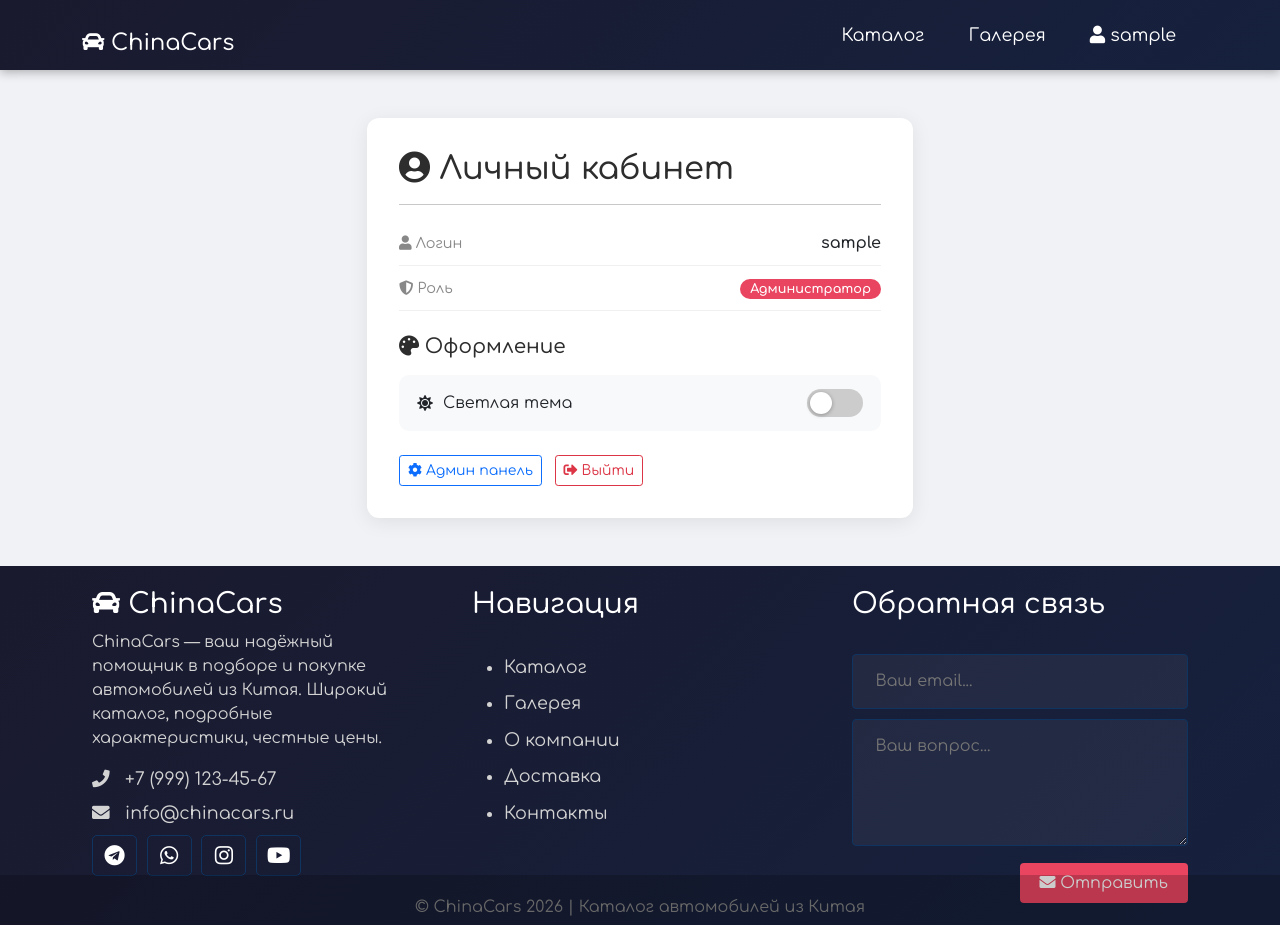
After one commit to kozinak228/new_china_CAR_site_DINAMIC_AND_PHP, a PHP site: page /profile.php in a window 1280 px wide. The commit adds this page. Run offline with PHP 8.4, Linux system fonts and the light colour scheme; the visitor is signed in with stand-in values (Sample User, id 1).

Commit message:
починены комментарии (авто-публикация), добавлен личный кабинет с тёмной темой

```diff
--- a/app/include/header.php
+++ b/app/include/header.php
@@ -21,6 +21,8 @@
                                 <?php if ($_SESSION['admin']): ?>
                                     <li><a href="<?php echo BASE_URL . 'admin/cars/index.php'; ?>">Админ панель</a></li>
                                 <?php endif; ?>
+                                <li><a href="<?php echo BASE_URL . 'profile.php'; ?>"><i class="fas fa-palette"></i> Личный
+                                        кабинет</a></li>
                                 <li><a href="<?php echo BASE_URL . "logout.php"; ?>">Выход</a></li>
                             </ul>
                         <?php else: ?>
--- a/assets/css/style.css
+++ b/assets/css/style.css
@@ -713,3 +713,239 @@ COMMENTS
     border-color: #e94560;
     color: #c23152;
 }
+
+/* =========================================
+   DARK THEME
+   ========================================= */
+
+body.dark-theme {
+    background: #121212;
+    color: #e0e0e0;
+}
+
+body.dark-theme h1,
+body.dark-theme h2,
+body.dark-theme h3,
+body.dark-theme h4,
+body.dark-theme h5,
+body.dark-theme h6 {
+    color: #f0f0f0;
+}
+
+body.dark-theme header {
+    background: #1a1a2e;
+    border-bottom: 1px solid #333;
+}
+
+body.dark-theme header h1 a,
+body.dark-theme header nav ul li a {
+    color: #e0e0e0;
+}
+
+body.dark-theme header nav ul li a:hover {
+    color: #e94560;
+}
+
+body.dark-theme header nav ul ul {
+    background: #1e1e2e;
+    border: 1px solid #333;
+}
+
+body.dark-theme .sidebar {
+    background: #1e1e2e;
+    border-radius: 8px;
+}
+
+body.dark-theme .sidebar .section {
+    background: #252535;
+    border-radius: 6px;
+}
+
+body.dark-theme .sidebar h3 {
+    color: #e94560;
+}
+
+body.dark-theme .sidebar ul li a {
+    color: #ccc;
+    background: transparent;
+}
+
+body.dark-theme .sidebar ul li a:hover {
+    color: #fff;
+    background: #0f3460;
+}
+
+body.dark-theme .car-card {
+    background: #1e1e2e;
+    border-color: #333;
+}
+
+body.dark-theme .car-card .car-title {
+    color: #f0f0f0;
+}
+
+body.dark-theme .car-card .car-info {
+    color: #aaa;
+}
+
+body.dark-theme .car-card:hover {
+    border-color: #e94560;
+    box-shadow: 0 6px 24px rgba(233, 69, 96, 0.2);
+}
+
+body.dark-theme .single_post,
+body.dark-theme .comments {
+    background: #1e1e2e;
+    border-radius: 8px;
+    padding: 20px;
+}
+
+body.dark-theme .table {
+    color: #e0e0e0;
+}
+
+body.dark-theme .table-striped>tbody>tr:nth-of-type(odd) {
+    background: #252535;
+}
+
+body.dark-theme .form-control,
+body.dark-theme input,
+body.dark-theme textarea,
+body.dark-theme select {
+    background: #252535;
+    border-color: #444;
+    color: #e0e0e0;
+}
+
+body.dark-theme .form-control:focus,
+body.dark-theme input:focus,
+body.dark-theme textarea:focus {
+    background: #2d2d45;
+    border-color: #e94560;
+    color: #fff;
+}
+
+body.dark-theme footer {
+    background: #1a1a2e;
+    color: #aaa;
+}
+
+body.dark-theme .brand-search-input {
+    background: #252535;
+    border-color: #444;
+    color: #e0e0e0;
+}
+
+body.dark-theme .brand-search-input:focus {
+    border-color: #e94560;
+}
+
+body.dark-theme .one-comment {
+    background: #252535;
+    border-radius: 6px;
+    padding: 10px;
+    margin-bottom: 8px;
+}
+
+/* =========================================
+   PROFILE PAGE
+   ========================================= */
+
+.profile-card {
+    background: #fff;
+    border-radius: 12px;
+    padding: 32px;
+    box-shadow: 0 4px 20px rgba(0, 0, 0, 0.08);
+}
+
+body.dark-theme .profile-card {
+    background: #1e1e2e;
+    box-shadow: 0 4px 20px rgba(0, 0, 0, 0.4);
+}
+
+.profile-row {
+    display: flex;
+    justify-content: space-between;
+    align-items: center;
+    padding: 10px 0;
+    border-bottom: 1px solid #f0f0f0;
+}
+
+body.dark-theme .profile-row {
+    border-bottom-color: #333;
+}
+
+.profile-label {
+    color: #888;
+    font-size: 0.9rem;
+}
+
+.profile-value {
+    font-weight: 600;
+}
+
+.badge-admin {
+    background: #e94560;
+    color: #fff;
+    padding: 3px 10px;
+    border-radius: 20px;
+    font-size: 0.8rem;
+}
+
+.badge-user {
+    background: #0f3460;
+    color: #fff;
+    padding: 3px 10px;
+    border-radius: 20px;
+    font-size: 0.8rem;
+}
+
+/* Theme toggle switch */
+.theme-toggle-card {
+    display: flex;
+    align-items: center;
+    justify-content: space-between;
+    background: #f8f9fa;
+    border-radius: 10px;
+    padding: 14px 18px;
+}
+
+body.dark-theme .theme-toggle-card {
+    background: #252535;
+}
+
+.theme-toggle-label {
+    font-size: 1rem;
+    display: flex;
+    align-items: center;
+    gap: 10px;
+}
+
+.btn-theme-toggle {
+    width: 56px;
+    height: 28px;
+    border-radius: 20px;
+    background: #ccc;
+    border: none;
+    cursor: pointer;
+    position: relative;
+    transition: background 0.3s;
+    display: flex;
+    align-items: center;
+    padding: 0 3px;
+}
+
+.btn-theme-toggle.is-dark {
+    background: #e94560;
+    justify-content: flex-end;
+}
+
+.toggle-circle {
+    width: 22px;
+    height: 22px;
+    border-radius: 50%;
+    background: #fff;
+    display: block;
+    box-shadow: 0 1px 4px rgba(0, 0, 0, 0.3);
+    transition: all 0.3s;
+}
--- a/category.php
+++ b/category.php
@@ -33,7 +33,7 @@ $brands = selectAll('brands');
     <title><?= $brandInfo['name'] ?> — ChinaCars</title>
 </head>
 
-<body>
+<body class="<?= ($_SESSION['theme'] ?? 'light') === 'dark' ? 'dark-theme' : '' ?>">
 
     <?php include("app/include/header.php"); ?>
 
--- a/gallery.php
+++ b/gallery.php
@@ -20,7 +20,7 @@ $brands = selectAll('brands');
         rel="stylesheet">
     <title>Галерея — ChinaCars</title>
 </head>
-<body>
+<body class="<?= ($_SESSION['theme'] ?? 'light') === 'dark' ? 'dark-theme' : '' ?>">
 
     <?php include("app/include/header.php"); ?>
 
--- a/index.php
+++ b/index.php
@@ -42,7 +42,7 @@ $bodyTypes = getBodyTypes();
     <title>ChinaCars &mdash; Каталог автомобилей из Китая</title>
 </head>
 
-<body>
+<body class="<?= ($_SESSION['theme'] ?? 'light') === 'dark' ? 'dark-theme' : '' ?>">
 
     <?php include("app/include/header.php"); ?>
 
--- a/log.php
+++ b/log.php
@@ -24,7 +24,7 @@ include "app/controllers/users.php";
     <title>My blog</title>
 </head>
 
-<body>
+<body class="<?= ($_SESSION['theme'] ?? 'light') === 'dark' ? 'dark-theme' : '' ?>">
 
     <?php include("app/include/header.php"); ?>
 
--- /dev/null
+++ b/profile.php
@@ -0,0 +1,96 @@
+<?php
+include "path.php";
+include_once SITE_ROOT . "/app/database/db.php";
+
+// Требуем авторизации
+if (!isset($_SESSION['id'])) {
+    header('location: ' . BASE_URL . 'log.php');
+    exit;
+}
+
+// Переключение темы
+if (isset($_POST['toggle_theme'])) {
+    $newTheme = ($_SESSION['theme'] ?? 'light') === 'dark' ? 'light' : 'dark';
+    $_SESSION['theme'] = $newTheme;
+    header('location: ' . BASE_URL . 'profile.php');
+    exit;
+}
+?>
+<!doctype html>
+<html lang="ru">
+
+<head>
+    <meta charset="utf-8">
+    <meta name="viewport" content="width=device-width, initial-scale=1">
+    <link href="https://cdn.jsdelivr.net/npm/bootstrap@5.0.0-beta2/dist/css/bootstrap.min.css" rel="stylesheet">
+    <link rel="stylesheet" href="https://use.fontawesome.com/releases/v5.7.2/css/all.css">
+    <link rel="stylesheet" href="assets/css/style.css">
+    <link href="https://fonts.googleapis.com/css2?family=Comfortaa:wght@300;400;500;600;700&display=swap"
+        rel="stylesheet">
+    <title>Личный кабинет — ChinaCars</title>
+</head>
+
+<body class="<?= ($_SESSION['theme'] ?? 'light') === 'dark' ? 'dark-theme' : '' ?>">
+
+    <?php include("app/include/header.php"); ?>
+
+    <div class="container mt-5 mb-5">
+        <div class="row justify-content-center">
+            <div class="col-md-6 col-12">
+                <div class="profile-card">
+                    <h2><i class="fas fa-user-circle"></i> Личный кабинет</h2>
+                    <hr>
+
+                    <div class="profile-info mb-4">
+                        <div class="profile-row">
+                            <span class="profile-label"><i class="fas fa-user"></i> Логин</span>
+                            <span class="profile-value">
+                                <?= $_SESSION['login'] ?>
+                            </span>
+                        </div>
+                        <div class="profile-row">
+                            <span class="profile-label"><i class="fas fa-shield-alt"></i> Роль</span>
+                            <span class="profile-value">
+                                <?php if ($_SESSION['admin']): ?>
+                                    <span class="badge-admin">Администратор</span>
+                                <?php else: ?>
+                                    <span class="badge-user">Пользователь</span>
+                                <?php endif; ?>
+                            </span>
+                        </div>
+                    </div>
+
+                    <h5 class="mb-3"><i class="fas fa-palette"></i> Оформление</h5>
+                    <div class="theme-toggle-card">
+                        <div class="theme-toggle-label">
+                            <i class="fas <?= ($_SESSION['theme'] ?? 'light') === 'dark' ? 'fa-moon' : 'fa-sun' ?>"></i>
+                            <?= ($_SESSION['theme'] ?? 'light') === 'dark' ? 'Тёмная тема' : 'Светлая тема' ?>
+                        </div>
+                        <form method="post" action="profile.php">
+                            <button type="submit" name="toggle_theme"
+                                class="btn-theme-toggle <?= ($_SESSION['theme'] ?? 'light') === 'dark' ? 'is-dark' : '' ?>">
+                                <span class="toggle-circle"></span>
+                            </button>
+                        </form>
+                    </div>
+
+                    <div class="mt-4">
+                        <?php if ($_SESSION['admin']): ?>
+                            <a href="<?= BASE_URL ?>admin/cars/index.php" class="btn btn-outline-primary btn-sm me-2">
+                                <i class="fas fa-cog"></i> Админ панель
+                            </a>
+                        <?php endif; ?>
+                        <a href="<?= BASE_URL ?>logout.php" class="btn btn-outline-danger btn-sm">
+                            <i class="fas fa-sign-out-alt"></i> Выйти
+                        </a>
+                    </div>
+                </div>
+            </div>
+        </div>
+    </div>
+
+    <?php include("app/include/footer.php"); ?>
+    <script src="https://cdn.jsdelivr.net/npm/bootstrap@5.0.0-beta2/dist/js/bootstrap.bundle.min.js"></script>
+</body>
+
+</html>
--- a/search.php
+++ b/search.php
@@ -26,7 +26,7 @@ if ($_SERVER['REQUEST_METHOD'] === 'POST' && isset($_POST['search-term'])) {
     <title>Поиск — ChinaCars</title>
 </head>
 
-<body>
+<body class="<?= ($_SESSION['theme'] ?? 'light') === 'dark' ? 'dark-theme' : '' ?>">
 
     <?php include("app/include/header.php"); ?>
 
--- a/single.php
+++ b/single.php
@@ -28,7 +28,7 @@ include_once SITE_ROOT . "/app/controllers/commentaries.php";
     <title><?= $car['title'] ?> &mdash; ChinaCars</title>
 </head>
 
-<body>
+<body class="<?= ($_SESSION['theme'] ?? 'light') === 'dark' ? 'dark-theme' : '' ?>">
 
     <?php include("app/include/header.php"); ?>
 
```
Also changed, not shown: admin/comments/index.php (+14 -6 lines), app/controllers/commentaries.php (+10 -8 lines).
